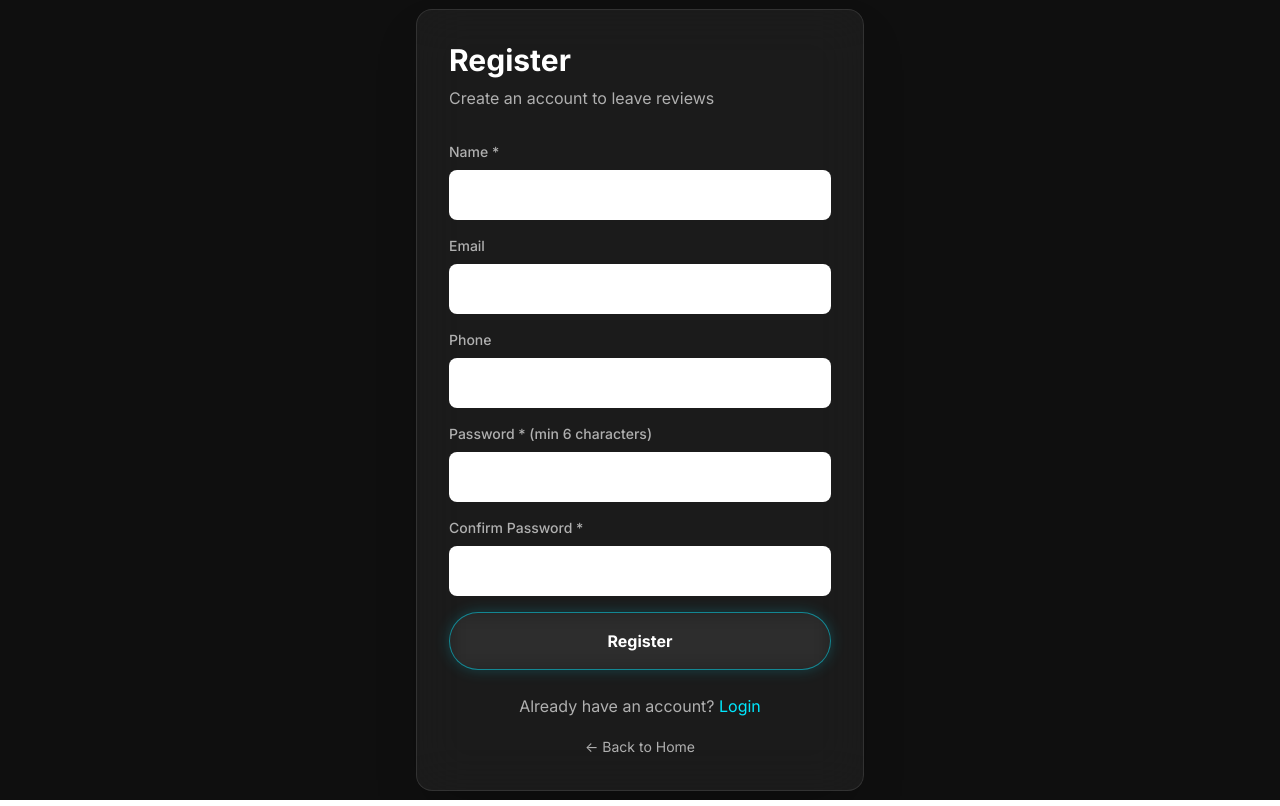
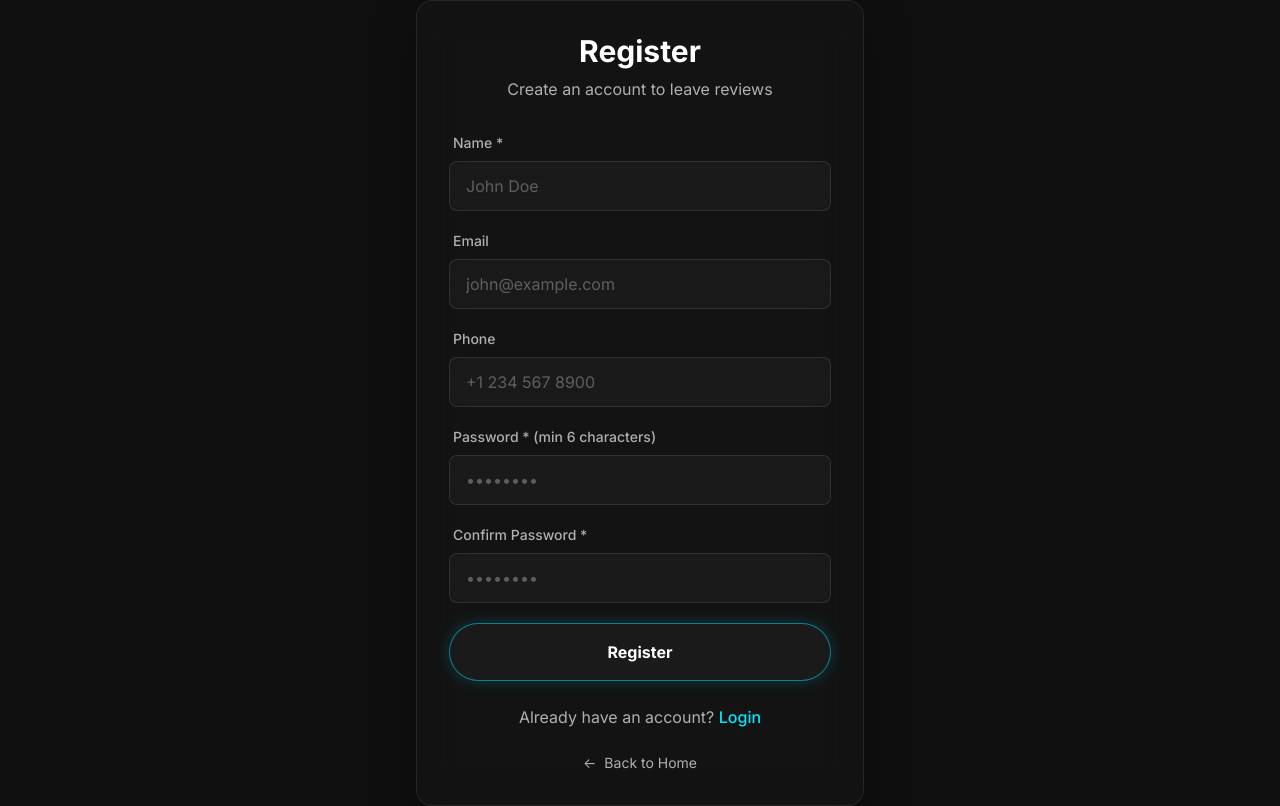
Before and after one commit to primedeploylab/primedeploy, a React (Vite) app in the folder frontend/: page /client/register in a window 1280 px wide. Built offline with nearby package versions, Linux system fonts and the light colour scheme; no server answers.

Commit message:
Improve Login/Register UI and fix visibility issues

```diff
--- a/frontend/src/index.css
+++ b/frontend/src/index.css
@@ -540,3 +540,42 @@ body {
   -ms-overflow-style: none;  /* IE and Edge */
   scrollbar-width: none;  /* Firefox */
 }
+
+/* Autofill Fix for Dark Mode - Aggressive */
+input:-webkit-autofill,
+input:-webkit-autofill:hover,
+input:-webkit-autofill:focus,
+input:-webkit-autofill:active,
+.modern-input:-webkit-autofill,
+.modern-input:-webkit-autofill:hover,
+.modern-input:-webkit-autofill:focus,
+.modern-input:-webkit-autofill:active {
+    -webkit-box-shadow: 0 0 0 1000px #1A1A1A inset !important;
+    -webkit-text-fill-color: white !important;
+    caret-color: white !important;
+    transition: background-color 5000s ease-in-out 0s;
+    background-color: #1A1A1A !important;
+}
+
+/* Modern Input Styles */
+.modern-input {
+  background: rgba(255, 255, 255, 0.03) !important;
+  border: 1px solid rgba(255, 255, 255, 0.1);
+  backdrop-filter: blur(10px);
+  transition: all 0.3s ease;
+  color: white !important;
+}
+
+.modern-input:focus {
+  background: rgba(255, 255, 255, 0.05) !important;
+  border-color: #00E8FF;
+  box-shadow: 0 0 15px rgba(0, 232, 255, 0.2);
+  transform: translateY(-1px);
+}
+
+.modern-card {
+  background: rgba(20, 20, 20, 0.8) !important;
+  backdrop-filter: blur(20px);
+  border: 1px solid rgba(255, 255, 255, 0.08);
+  box-shadow: 0 25px 50px -12px rgba(0, 0, 0, 0.5);
+}
--- a/frontend/src/pages/client/Login.jsx
+++ b/frontend/src/pages/client/Login.jsx
@@ -44,39 +44,39 @@ const ClientLogin = () => {
           <div className="absolute bottom-[-10%] right-[-10%] w-[40%] h-[40%] bg-softPurple/10 rounded-full blur-[120px]"></div>
         </div>
 
-        <div className="max-w-md w-full bg-white/5 backdrop-blur-xl border border-white/10 rounded-2xl shadow-2xl p-8 relative z-10">
-          <h1 className="text-3xl font-bold text-pureWhite mb-2">Login</h1>
-          <p className="text-softGrey mb-8">Sign in to leave a review</p>
+        <div className="modern-card max-w-md w-full rounded-2xl p-8 relative z-10">
+          <h1 className="text-3xl font-bold text-pureWhite mb-2 text-center">Login</h1>
+          <p className="text-softGrey mb-8 text-center">Sign in to leave a review</p>
 
-          <form onSubmit={handleSubmit} className="space-y-4">
+          <form onSubmit={handleSubmit} className="space-y-5">
             <div>
-              <label className="block text-sm font-medium text-softGrey mb-2">
+              <label className="block text-sm font-medium text-softGrey mb-2 ml-1">
                 Email
               </label>
               <input
                 type="email"
                 value={formData.email}
                 onChange={(e) => setFormData({ ...formData, email: e.target.value })}
-                className="w-full px-4 py-3 bg-jetBlack/50 border border-white/10 rounded-lg focus:border-neonAqua focus:ring-1 focus:ring-neonAqua text-pureWhite placeholder-white/20 transition-all outline-none"
+                className="modern-input w-full px-4 py-3 rounded-lg text-pureWhite placeholder-white/30 outline-none"
                 placeholder="john@example.com"
               />
             </div>
 
             <div>
-              <label className="block text-sm font-medium text-softGrey mb-2">
+              <label className="block text-sm font-medium text-softGrey mb-2 ml-1">
                 Phone
               </label>
               <input
                 type="tel"
                 value={formData.phone}
                 onChange={(e) => setFormData({ ...formData, phone: e.target.value })}
-                className="w-full px-4 py-3 bg-jetBlack/50 border border-white/10 rounded-lg focus:border-neonAqua focus:ring-1 focus:ring-neonAqua text-pureWhite placeholder-white/20 transition-all outline-none"
+                className="modern-input w-full px-4 py-3 rounded-lg text-pureWhite placeholder-white/30 outline-none"
                 placeholder="+1 234 567 8900"
               />
             </div>
 
             <div>
-              <label className="block text-sm font-medium text-softGrey mb-2">
+              <label className="block text-sm font-medium text-softGrey mb-2 ml-1">
                 Password *
               </label>
               <input
@@ -84,20 +84,20 @@ const ClientLogin = () => {
                 required
                 value={formData.password}
                 onChange={(e) => setFormData({ ...formData, password: e.target.value })}
-                className="w-full px-4 py-3 bg-jetBlack/50 border border-white/10 rounded-lg focus:border-neonAqua focus:ring-1 focus:ring-neonAqua text-pureWhite placeholder-white/20 transition-all outline-none"
+                className="modern-input w-full px-4 py-3 rounded-lg text-pureWhite placeholder-white/30 outline-none"
                 placeholder="••••••••"
               />
             </div>
 
             {error && (
-              <div className="p-4 bg-red-500/10 border border-red-500/20 text-red-400 rounded-lg text-sm">
+              <div className="p-4 bg-red-500/10 border border-red-500/20 text-red-400 rounded-lg text-sm text-center">
                 {error}
               </div>
             )}
 
             <button
               type="submit"
-              className="neon-button w-full py-4 rounded-lg font-bold text-base mt-6"
+              className="neon-button w-full py-4 rounded-lg font-bold text-base mt-6 hover:shadow-[0_0_30px_rgba(0,232,255,0.3)] transition-all duration-300"
             >
               Login
             </button>
@@ -105,14 +105,14 @@ const ClientLogin = () => {
 
           <p className="text-center text-softGrey mt-6">
             Don't have an account?{' '}
-            <Link to="/client/register" className="text-neonAqua hover:text-pureWhite transition-colors">
+            <Link to="/client/register" className="text-neonAqua hover:text-pureWhite transition-colors font-medium">
               Register
             </Link>
           </p>
 
-          <p className="text-center mt-4">
-            <Link to="/" className="text-softGrey hover:text-pureWhite transition-colors text-sm">
-              ← Back to Home
+          <p className="text-center mt-6">
+            <Link to="/" className="text-softGrey hover:text-pureWhite transition-colors text-sm flex items-center justify-center gap-2 group">
+              <span className="group-hover:-translate-x-1 transition-transform">←</span> Back to Home
             </Link>
           </p>
         </div>
--- a/frontend/src/pages/client/Register.jsx
+++ b/frontend/src/pages/client/Register.jsx
@@ -33,7 +33,7 @@ const ClientRegister = () => {
           <div className="absolute bottom-[-10%] right-[-10%] w-[40%] h-[40%] bg-softPurple/10 rounded-full blur-[120px]"></div>
         </div>
 
-        <div className="max-w-md w-full bg-white/5 backdrop-blur-xl border border-white/10 rounded-2xl shadow-2xl p-8 relative z-10 text-center">
+        <div className="modern-card max-w-md w-full rounded-2xl p-8 relative z-10 text-center border border-white/10">
           <h1 className="text-3xl font-bold text-pureWhite mb-4">Welcome Back!</h1>
           <p className="text-softGrey mb-8">You are already logged in.</p>
 
@@ -107,13 +107,13 @@ const ClientRegister = () => {
           <div className="absolute bottom-[-10%] right-[-10%] w-[40%] h-[40%] bg-softPurple/10 rounded-full blur-[120px]"></div>
         </div>
 
-        <div className="max-w-md w-full bg-white/5 backdrop-blur-xl border border-white/10 rounded-2xl shadow-2xl p-8 relative z-10">
-          <h1 className="text-3xl font-bold text-pureWhite mb-2">Register</h1>
-          <p className="text-softGrey mb-8">Create an account to leave reviews</p>
+        <div className="modern-card max-w-md w-full rounded-2xl p-8 relative z-10">
+          <h1 className="text-3xl font-bold text-pureWhite mb-2 text-center">Register</h1>
+          <p className="text-softGrey mb-8 text-center">Create an account to leave reviews</p>
 
-          <form onSubmit={handleSubmit} className="space-y-4">
+          <form onSubmit={handleSubmit} className="space-y-5">
             <div>
-              <label className="block text-sm font-medium text-softGrey mb-2">
+              <label className="block text-sm font-medium text-softGrey mb-2 ml-1">
                 Name *
               </label>
               <input
@@ -121,39 +121,39 @@ const ClientRegister = () => {
                 required
                 value={formData.name}
                 onChange={(e) => setFormData({ ...formData, name: e.target.value })}
-                className="w-full px-4 py-3 bg-jetBlack/50 border border-white/10 rounded-lg focus:border-neonAqua focus:ring-1 focus:ring-neonAqua text-pureWhite placeholder-white/20 transition-all outline-none"
+                className="modern-input w-full px-4 py-3 rounded-lg text-pureWhite placeholder-white/30 outline-none"
                 placeholder="John Doe"
               />
             </div>
 
             <div>
-              <label className="block text-sm font-medium text-softGrey mb-2">
+              <label className="block text-sm font-medium text-softGrey mb-2 ml-1">
                 Email
               </label>
               <input
                 type="email"
                 value={formData.email}
                 onChange={(e) => setFormData({ ...formData, email: e.target.value })}
-                className="w-full px-4 py-3 bg-jetBlack/50 border border-white/10 rounded-lg focus:border-neonAqua focus:ring-1 focus:ring-neonAqua text-pureWhite placeholder-white/20 transition-all outline-none"
+                className="modern-input w-full px-4 py-3 rounded-lg text-pureWhite placeholder-white/30 outline-none"
                 placeholder="john@example.com"
               />
             </div>
 
             <div>
-              <label className="block text-sm font-medium text-softGrey mb-2">
+              <label className="block text-sm font-medium text-softGrey mb-2 ml-1">
                 Phone
               </label>
               <input
                 type="tel"
                 value={formData.phone}
                 onChange={(e) => setFormData({ ...formData, phone: e.target.value })}
-                className="w-full px-4 py-3 bg-jetBlack/50 border border-white/10 rounded-lg focus:border-neonAqua focus:ring-1 focus:ring-neonAqua text-pureWhite placeholder-white/20 transition-all outline-none"
+                className="modern-input w-full px-4 py-3 rounded-lg text-pureWhite placeholder-white/30 outline-none"
                 placeholder="+1 234 567 8900"
               />
             </div>
 
             <div>
-              <label className="block text-sm font-medium text-softGrey mb-2">
+              <label className="block text-sm font-medium text-softGrey mb-2 ml-1">
                 Password * (min 6 characters)
               </label>
               <input
@@ -162,13 +162,13 @@ const ClientRegister = () => {
                 minLength={6}
                 value={formData.password}
                 onChange={(e) => setFormData({ ...formData, password: e.target.value })}
-                className="w-full px-4 py-3 bg-jetBlack/50 border border-white/10 rounded-lg focus:border-neonAqua focus:ring-1 focus:ring-neonAqua text-pureWhite placeholder-white/20 transition-all outline-none"
+                className="modern-input w-full px-4 py-3 rounded-lg text-pureWhite placeholder-white/30 outline-none"
                 placeholder="••••••••"
               />
             </div>
 
             <div>
-              <label className="block text-sm font-medium text-softGrey mb-2">
+              <label className="block text-sm font-medium text-softGrey mb-2 ml-1">
                 Confirm Password *
               </label>
               <input
@@ -176,20 +176,20 @@ const ClientRegister = () => {
                 required
                 value={formData.confirmPassword}
                 onChange={(e) => setFormData({ ...formData, confirmPassword: e.target.value })}
-                className="w-full px-4 py-3 bg-jetBlack/50 border border-white/10 rounded-lg focus:border-neonAqua focus:ring-1 focus:ring-neonAqua text-pureWhite placeholder-white/20 transition-all outline-none"
+                className="modern-input w-full px-4 py-3 rounded-lg text-pureWhite placeholder-white/30 outline-none"
                 placeholder="••••••••"
               />
             </div>
 
             {error && (
-              <div className="p-4 bg-red-500/10 border border-red-500/20 text-red-400 rounded-lg text-sm">
+              <div className="p-4 bg-red-500/10 border border-red-500/20 text-red-400 rounded-lg text-sm text-center">
                 {error}
               </div>
             )}
 
             <button
               type="submit"
-              className="neon-button w-full py-4 rounded-lg font-bold text-base mt-6"
+              className="neon-button w-full py-4 rounded-lg font-bold text-base mt-6 hover:shadow-[0_0_30px_rgba(0,232,255,0.3)] transition-all duration-300"
             >
               Register
             </button>
@@ -197,14 +197,14 @@ const ClientRegister = () => {
 
           <p className="text-center text-softGrey mt-6">
             Already have an account?{' '}
-            <Link to="/client/login" className="text-neonAqua hover:text-pureWhite transition-colors">
+            <Link to="/client/login" className="text-neonAqua hover:text-pureWhite transition-colors font-medium">
               Login
             </Link>
           </p>
 
-          <p className="text-center mt-4">
-            <Link to="/" className="text-softGrey hover:text-pureWhite transition-colors text-sm">
-              ← Back to Home
+          <p className="text-center mt-6">
+            <Link to="/" className="text-softGrey hover:text-pureWhite transition-colors text-sm flex items-center justify-center gap-2 group">
+              <span className="group-hover:-translate-x-1 transition-transform">←</span> Back to Home
             </Link>
           </p>
         </div>
```
Also changed, not shown: frontend/src/pages/admin/Login.jsx (+16 -15 lines).
